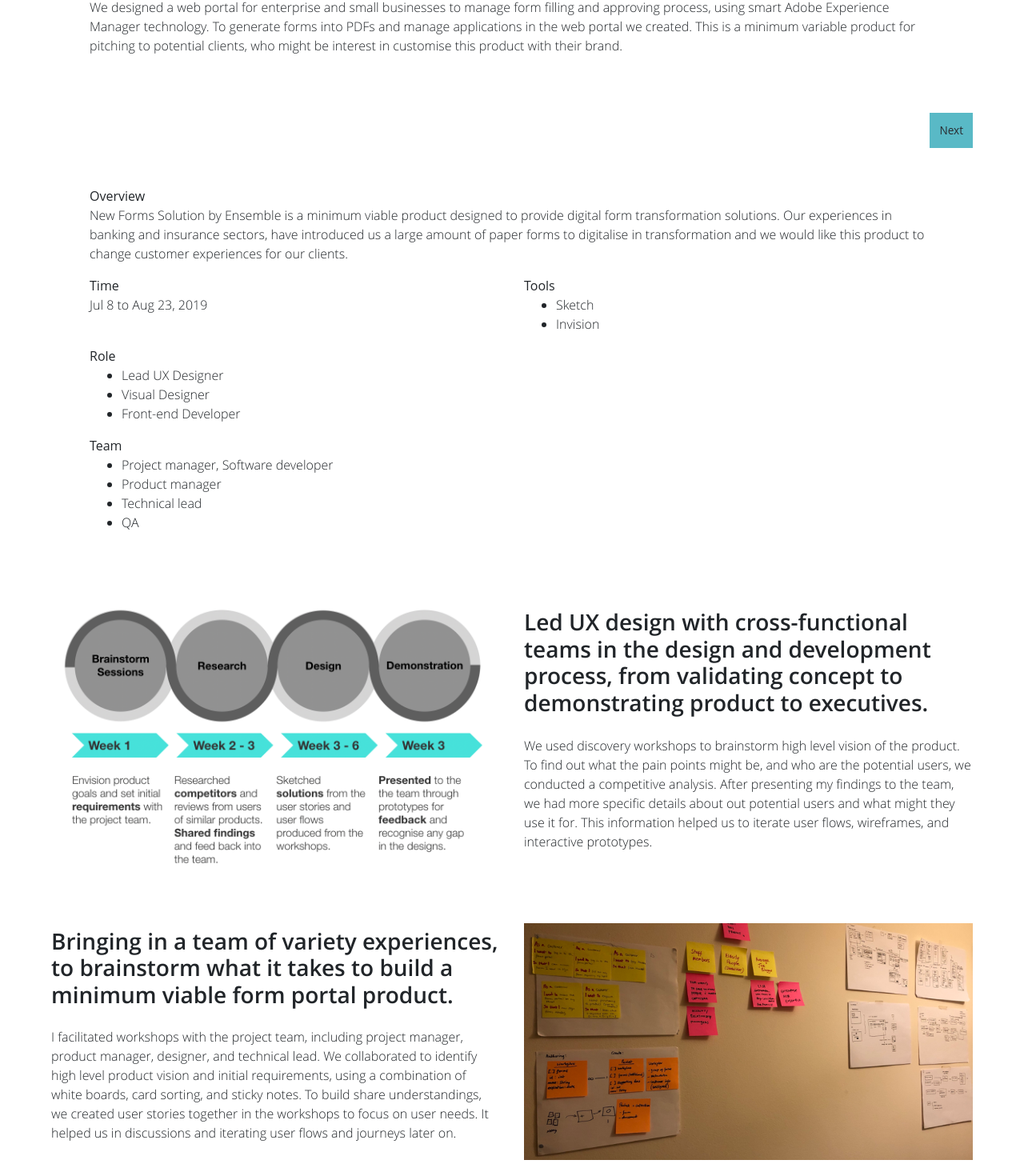
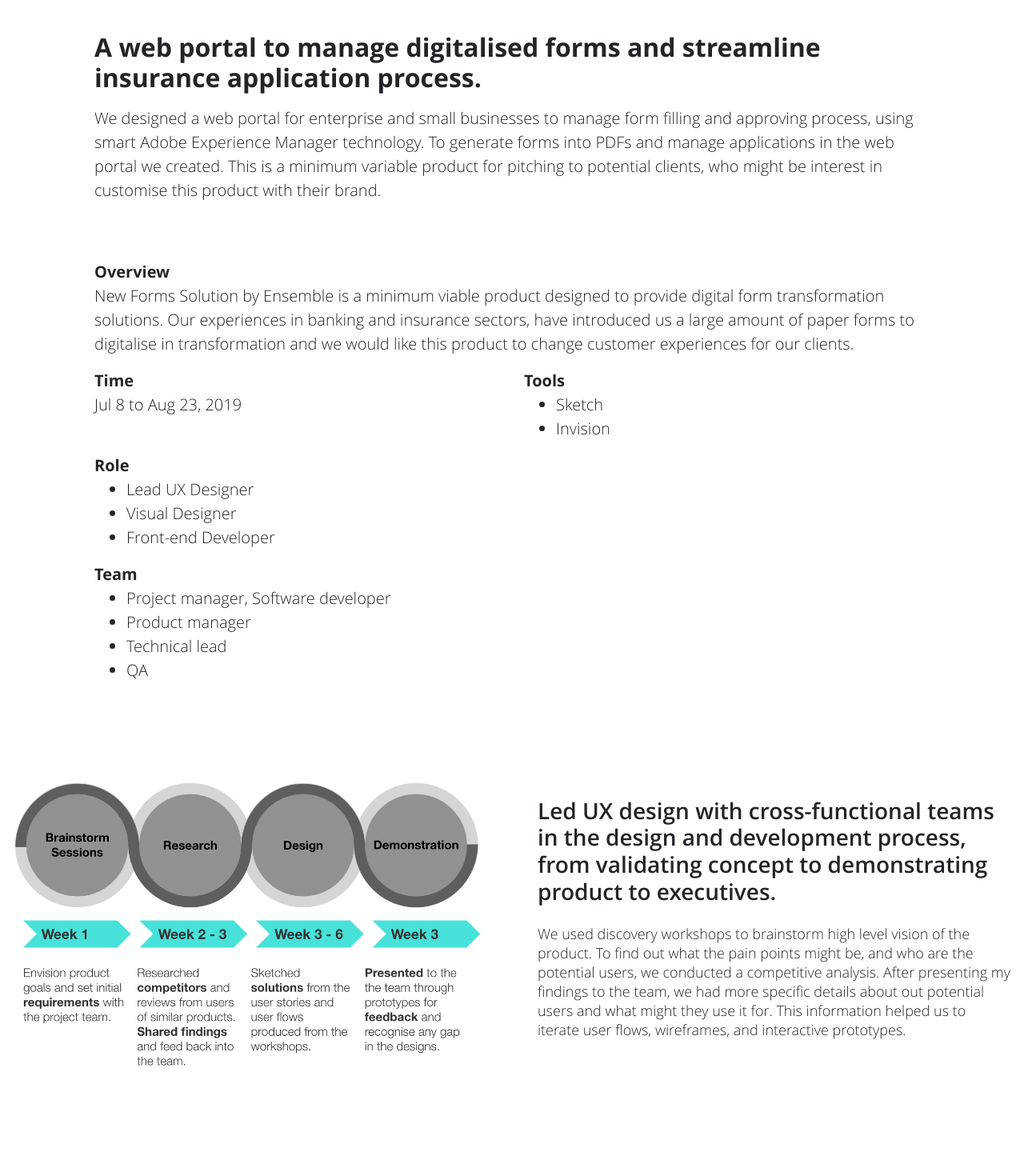
Before and after one commit to orario002/portfolio-react-app, a React (Create React App) app: page /portfolio/design/NFS in a window 1280 px wide. Shown: the part 900-2370 px from the top of the page at 80% size. Built offline with nearby package versions, Linux system fonts and the light colour scheme; a web font is replaced by a local one.

Commit message:
Improve readability for each projects.

```diff
--- a/src/Component/Banner.js
+++ b/src/Component/Banner.js
@@ -6,7 +6,7 @@ class Banner extends React.Component {
         return (
             <div className="banner">
                 <img class="banner__hero" src={this.props.img} alt={this.props.name}/>
-                <div className="intro p-5">
+                <div className="intro container">
                 <h1 className="pb-2">{this.props.title}</h1>
                 <p className="pb-2">{this.props.intro}</p>
                 </div>
--- a/src/Component/ImageText.js
+++ b/src/Component/ImageText.js
@@ -18,7 +18,7 @@ class ImageText extends React.Component {
             return (
                 <Row className="imageText imageText--wrapper">
                     <Col xs={12} md={6} className="img-wrapper"><img src={this.props.src} alt={this.props.name}/></Col>
-                    <Col xs={12} md={6}>
+                    <Col xs={12} md={6} className="text-wrapper">
                         <h3>{this.props.title}</h3>
                         <p className="pb-5">{this.props.description}</p></Col>
                 </Row>
@@ -27,7 +27,7 @@ class ImageText extends React.Component {
         if (imagePosition === right) {
             return (
                 <Row className="imageText imageText--wrapper">
-                        <Col xs={12} md={6}>
+                        <Col xs={12} md={6} className="text-wrapper">
                             <h3>{this.props.title}</h3>
                             <p>{this.props.description}</p></Col>
                         <Col xs={12} md={6} className="img-wrapper"><img src={this.props.src}
@@ -40,7 +40,7 @@ class ImageText extends React.Component {
                 <Row className="imageText imageText--wrapper">
                     <Col xs={12} className="img-wrapper">
                         <img src={this.props.src} alt={this.props.name}/></Col>
-                    <Col xs={12}>
+                    <Col xs={12} className="text-wrapper">
                         <h3>{this.props.title}</h3>
                         <p>{this.props.description}</p>
                     </Col>
@@ -50,7 +50,7 @@ class ImageText extends React.Component {
         if (imagePosition === bottom) {
             return (
                 <Row className="imageText imageText--wrapper">
-                    <Col xs={12}>
+                    <Col xs={12} className="text-wrapper">
                         <h3>{this.props.title}</h3>
                         <p>{this.props.description}</p></Col>
                     <Col xs={12}><img src={this.props.src} alt={this.props.name}/></Col>
--- a/src/Component/Summary.js
+++ b/src/Component/Summary.js
@@ -15,7 +15,7 @@ class Summary extends React.Component {
         });
 
         return (
-            <div className="summary p-5">
+            <div className="summary container">
                 <Row>
                     <Col>
                         <strong>Overview</strong>
--- a/src/Less/App.css
+++ b/src/Less/App.css
@@ -58,6 +58,7 @@
 /* Variables */
 h1 {
   font-size: 2rem;
+  font-weight: 700;
 }
 h2 {
   font-size: 1.5rem;
@@ -86,9 +87,6 @@ ul .blog__style {
 ul.tags {
   list-style: disc;
   flex-direction: column;
-}
-main {
-  padding: 2rem;
 }
 /* Nav */
 nav {
@@ -281,19 +279,6 @@ h3.title {
   font-weight: 800;
   margin-left: 0.25rem;
 }
-@media only screen and (max-width: 600px) {
-  main,
-  .contact,
-  .home main {
-    padding: 1rem;
-  }
-  .sub-nav {
-    margin: 0 !important;
-  }
-  nav {
-    flex-direction: column;
-  }
-}
 .icon-large {
   width: 50px;
   Height: 50px;
@@ -337,13 +322,45 @@ h3.title {
   background: #29292e;
   color: #59B9C6;
 }
+/* Portfolio */
+.portfolio h1,
+.portfolio h2,
+.portfolio strong {
+  font-weight: 700;
+}
 .banner__hero {
   width: 100%;
-  height: 500px;
+  max-height: 700px;
   object-fit: contain;
   background: #29292e;
   padding: 2rem;
   background-image: linear-gradient(#000, #29292e);
+}
+.banner .intro {
+  padding: 3rem;
+}
+.banner .intro p {
+  font-size: 1.25rem;
+}
+.summary,
+.outcome {
+  padding: 0 3rem 3rem 3rem;
+}
+.summary strong,
+.outcome strong {
+  font-size: 1.25rem;
+  font-weight: 700;
+}
+.summary p,
+.outcome p,
+.summary li,
+.outcome li {
+  font-size: 1.25rem;
+}
+.imageText--wrapper {
+  padding: 3rem 0;
+  justify-content: center;
+  align-items: center;
 }
 .imageText h3 {
   padding-top: 2rem;
@@ -352,63 +369,39 @@ h3.title {
 }
 .imageText p {
   padding-bottom: 2rem;
+  line-height: 1.5rem;
+  font-size: 1.125rem;
 }
 .imageText .row {
   padding-bottom: 1rem;
 }
-.imageText--wrapper {
-  justify-content: center;
-  align-items: center;
+.imageText .text-wrapper {
+  padding: 0 2rem;
+  align-self: flex-start;
 }
 .full-width {
   margin-left: calc(50% - 50vw);
   margin-right: calc(50% - 50vw);
 }
-.load {
-  position: absolute;
-  top: 50%;
-  left: 50%;
-  transform: translate(-50%, -50%);
-  /*change these sizes to fit into your project*/
-  width: 100px;
-  height: 100px;
-}
-.load hr {
-  border: 0;
-  margin: 0;
-  width: 40%;
-  height: 40%;
-  position: absolute;
-  border-radius: 50%;
-  animation: spin 2s ease infinite;
-}
-.load :first-child {
-  background: #19A68C;
-  animation-delay: -1.5s;
-}
-.load :nth-child(2) {
-  background: #F63D3A;
-  animation-delay: -1s;
-}
-.load :nth-child(3) {
-  background: #FDA543;
-  animation-delay: -0.5s;
-}
-.load :last-child {
-  background: #193B48;
-}
-@keyframes spin {
-  0%,
-  100% {
-    transform: translate(0);
+/* Media query */
+@media only screen and (max-width: 767px) {
+  main,
+  .contact,
+  .home main {
+    padding: 1rem;
   }
-  25% {
-    transform: translate(160%);
+  .banner__hero {
+    max-height: 300px;
   }
-  50% {
-    transform: translate(160%, 160%);
+  .sub-nav {
+    margin: 0 !important;
   }
-  75% {
-    transform: translate(0, 160%);
+  nav {
+    flex-direction: column;
   }
 }
+@media (min-width: 768px) and (max-width: 991px) {
+  .banner__hero {
+    max-height: 500px;
+  }
+}
--- a/src/Less/App.less
+++ b/src/Less/App.less
@@ -24,6 +24,7 @@
 
 h1 {
   font-size: 2rem;
+  font-weight: 700;
 }
 
 h2 {
@@ -62,7 +63,7 @@ ul {
 }
 
 main {
-  padding: 2rem;
+  //padding: 2rem;
 }
 
 /* Nav */
@@ -301,20 +302,6 @@ h3.title {
   }
 }
 
-@media only screen and (max-width: 600px) {
-  main, .contact, .home main {
-    padding: 1rem;
-  }
-
-  .sub-nav {
-    margin: 0 !important;
-  }
-
-  nav {
-    flex-direction: column;
-  }
-}
-
 .icon-large {
   width: 50px;
   Height: 50px;
@@ -363,19 +350,54 @@ h3.title {
   }
 }
 
+/* Portfolio */
+
+.portfolio {
+  h1, h2, strong {
+    font-weight: 700;
+  }
+}
+
+// Banner
 .banner {
   &__hero {
     width: 100%;
-    height: 500px;
+    max-height: 700px;
     object-fit: contain;
     background: @dark;
     padding: 2rem;
     background-image: linear-gradient(@black, @dark);
   }
+  .intro {
+    padding: 3rem;
+    p {
+      font-size: 1.25rem;
+    }
+  }
+}
+
+// Summary
+
+.summary, .outcome {
+  padding: 0 3rem 3rem 3rem;
+  strong {
+    font-size: 1.25rem;
+    font-weight: 700;
+  }
+
+  p, li {
+    font-size: 1.25rem;
+  }
 }
 
 // ImageText Component
 .imageText {
+
+  &--wrapper {
+    padding: 3rem 0;
+    justify-content: center;
+    align-items: center;
+  }
 
   h3 {
     padding-top: 2rem;
@@ -385,15 +407,17 @@ h3.title {
 
   p {
     padding-bottom: 2rem;
+    line-height: 1.5rem;
+    font-size: 1.125rem;
   }
 
   .row {
     padding-bottom: 1rem;
   }
 
-  &--wrapper {
-    justify-content: center;
-    align-items: center;
+  .text-wrapper {
+    padding: 0 2rem;
+    align-self: flex-start;
   }
 }
 
@@ -403,22 +427,30 @@ h3.title {
   margin-right: calc(50% - 50vw);
 }
 
-// Loader
-.load{position:absolute;top:50%;left:50%;transform:translate(-50%, -50%);
-  /*change these sizes to fit into your project*/
-  width:100px;
-  height:100px;
+/* Media query */
+
+// Mobile
+@media only screen and (max-width: 767px) {
+  main, .contact, .home main {
+    padding: 1rem;
+  }
+
+  .banner__hero {
+    max-height: 300px;
+  }
+
+  .sub-nav {
+    margin: 0 !important;
+  }
+
+  nav {
+    flex-direction: column;
+  }
 }
-.load hr{border:0;margin:0;width:40%;height:40%;position:absolute;border-radius:50%;animation:spin 2s ease infinite}
 
-.load :first-child{background:#19A68C;animation-delay:-1.5s}
-.load :nth-child(2){background:#F63D3A;animation-delay:-1s}
-.load :nth-child(3){background:#FDA543;animation-delay:-0.5s}
-.load :last-child{background:#193B48}
-
-@keyframes spin{
-  0%,100%{transform:translate(0)}
-  25%{transform:translate(160%)}
-  50%{transform:translate(160%, 160%)}
-  75%{transform:translate(0, 160%)}
+// Tablet
+@media (min-width: 768px) and (max-width: 991px) {
+  .banner__hero {
+    max-height: 500px;
+  }
 }
--- a/src/Pages/Portfolio/Design/Adobe.js
+++ b/src/Pages/Portfolio/Design/Adobe.js
@@ -12,13 +12,8 @@ const next = "/portfolio/design/puma";
 class Adobe extends React.Component {
     render() {
         return (
-            <div>
-                <h1>Adobe B2B</h1>
+            <div class="portfolio">
                 <Banner title={data.banner.title} intro={data.banner.intro} img={data.banner.img}/>
-                <div className="d-flex justify-content-between">
-                    <Button color="primary"><a href={prev}>Previous</a></Button>
-                    <Button color="primary"><a href={next}>Next</a></Button>
-                </div>
                 <Summary className="summary container" overview={data.summary.overview} time={data.summary.time}
                          tools={data.summary.tools}
                          roles={data.summary.roles} teams={data.summary.teams}/>
@@ -38,7 +33,10 @@ class Adobe extends React.Component {
                            description={data.theme.description}/>
                 <Outcome className="outcome container" title={data.outcome.title} description={data.outcome.description}
                          deliveries={data.outcome.deliveries} lesson={data.outcome.lesson}/>
-
+                <div className="d-flex justify-content-between">
+                    <Button color="primary"><a href={prev}>Previous</a></Button>
+                    <Button color="primary"><a href={next}>Next</a></Button>
+                </div>
             </div>
         );
     }
--- a/src/Pages/Portfolio/Design/NFS.js
+++ b/src/Pages/Portfolio/Design/NFS.js
@@ -12,11 +12,8 @@ class NFS extends React.Component {
 
     render() {
         return (
-            <div>
+            <div className="portfolio">
                 <Banner title={data.banner.title} intro={data.banner.intro} img={data.banner.img}/>
-                <div className="d-flex justify-content-end">
-                    <Button color="primary"><a href={next}>Next</a></Button>
-                </div>
                 <Summary overview={data.summary.overview} time={data.summary.time} tools={data.summary.tools}
                          roles={data.summary.roles} teams={data.summary.teams}/>
                 <ImageText imagePosition="left" src={data.process.src} alt={data.process.name}
@@ -41,6 +38,9 @@ class NFS extends React.Component {
                            title={data.component.title} description={data.component.description}/>
                 <Outcome title={data.outcome.title} description={data.outcome.description}
                          deliveries={data.outcome.deliveries} lesson={data.outcome.lesson}/>
+                <div className="d-flex justify-content-end">
+                    <Button color="primary"><a href={next}>Next</a></Button>
+                </div>
             </div>
         );
     }
--- a/src/Pages/Portfolio/Design/Puma.js
+++ b/src/Pages/Portfolio/Design/Puma.js
@@ -12,13 +12,8 @@ const next = "/portfolio/design/nfs";
 class Puma extends React.Component {
     render() {
         return (
-            <div>
-                <h1>Puma</h1>
+            <div className="portfolio">
                 <Banner title={data.banner.title} intro={data.banner.intro} img={data.banner.img}/>
-                <div className="d-flex justify-content-between">
-                    <Button color="primary"><a href={prev}>Previous</a></Button>
-                    <Button color="primary"><a href={next}>Next</a></Button>
-                </div>
                 <Summary overview={data.summary.overview} time={data.summary.time} tools={data.summary.tools}
                          roles={data.summary.roles} teams={data.summary.teams}/>
                 <ImageText imagePosition="left" src={data.process.src} alt={data.process.name}
@@ -35,6 +30,10 @@ class Puma extends React.Component {
                            title={data.annotation.title} description={data.annotation.description}/>
                 <Outcome title={data.outcome.title} description={data.outcome.description}
                          deliveries={data.outcome.deliveries} lesson={data.outcome.lesson}/>
+                <div className="d-flex justify-content-between">
+                    <Button color="primary"><a href={prev}>Previous</a></Button>
+                    {/*<Button color="primary"><a href={next}>Next</a></Button>*/}
+                </div>
             </div>
         );
     }
```
Also changed, not shown: src/Component/Outcome.js (+4 -4 lines), 1 other file (tests, documents, lock files or other folders).
